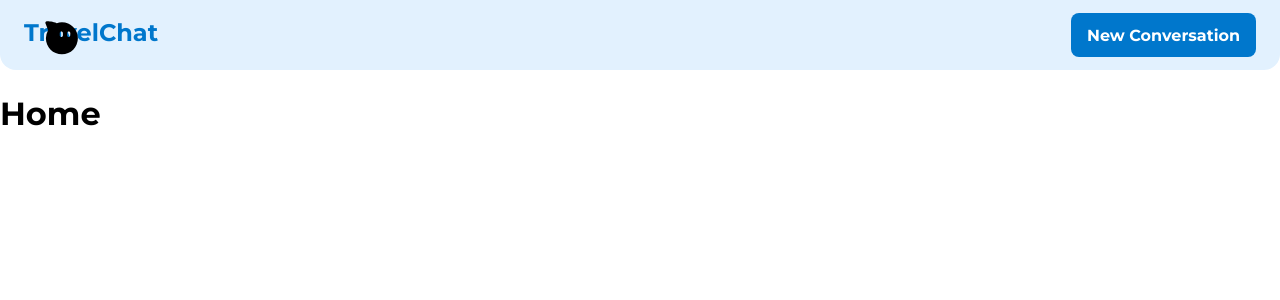
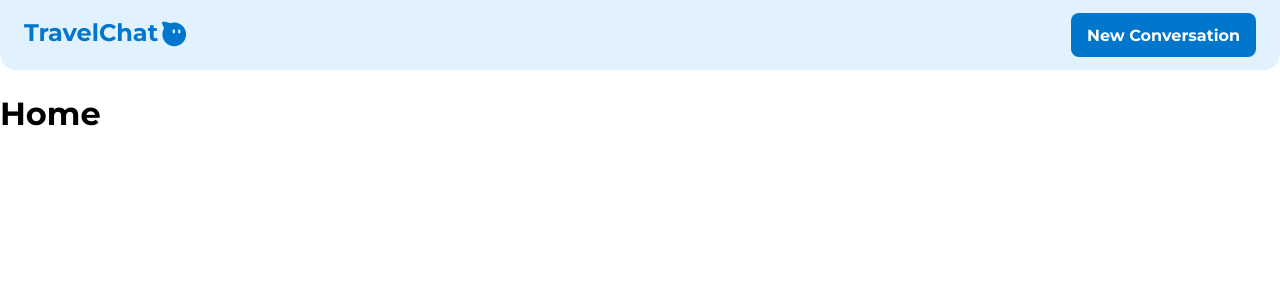
Before and after one commit to IBM-Summer-Academy/TravelChat, a React (Vite) app in the folder travelchat.client/: page / in a window 1280 px wide. Shown: the top 300 px of the page. Built offline with nearby package versions, Linux system fonts and the light colour scheme.

Commit message:
nav bar commit

```diff
--- a/travelchat.client/src/Components/Navbar.jsx
+++ b/travelchat.client/src/Components/Navbar.jsx
@@ -54,8 +54,10 @@ const Sbutton = styled(Link)`
     }
 `
 const SIcon = styled(AiFillAliwangwang)`
-   padding: 0.2rem 1rem;
-   position:absolute;
-   font-size: 2.7rem;
+font-size: 2rem;
+margin-right: 1rem;
+color: #0077CC;
+margin-top: 0.3rem;
+margin-bottom: 0.3rem;
 `
 export default Navbar
```
